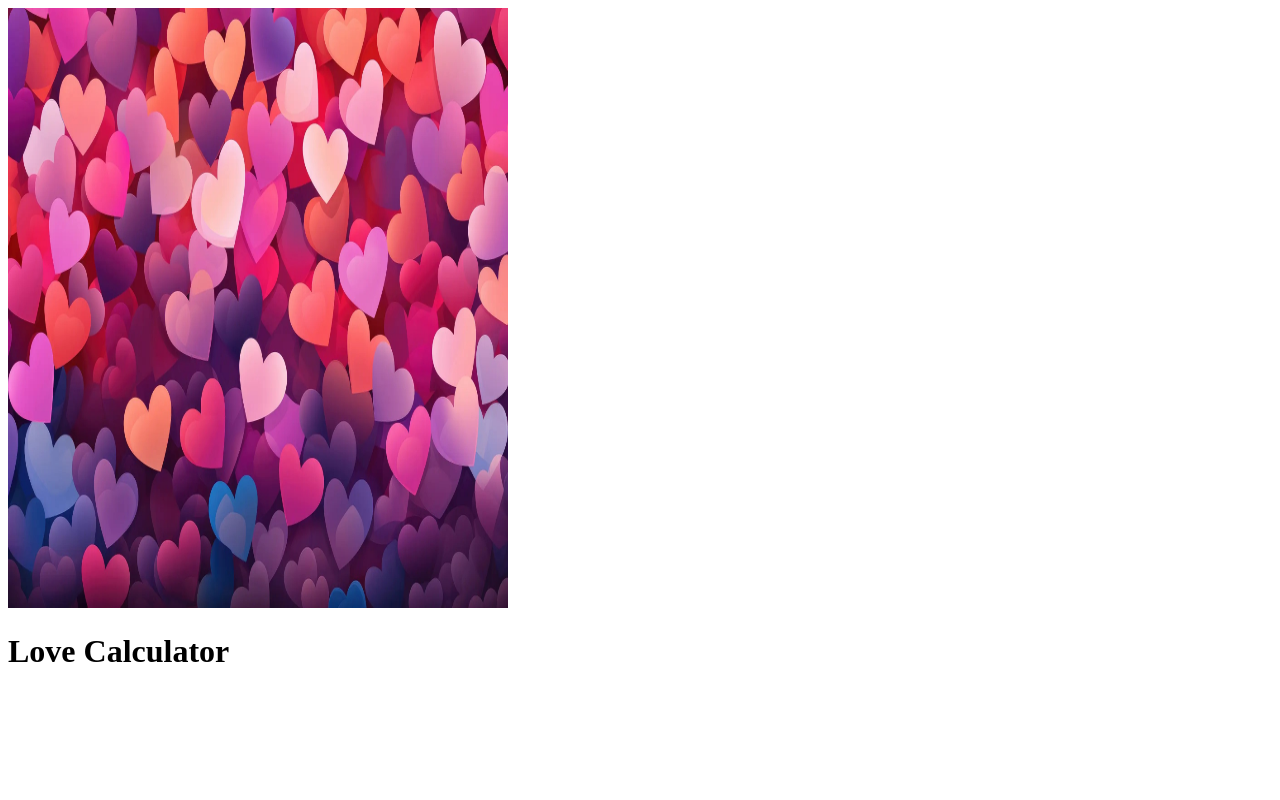
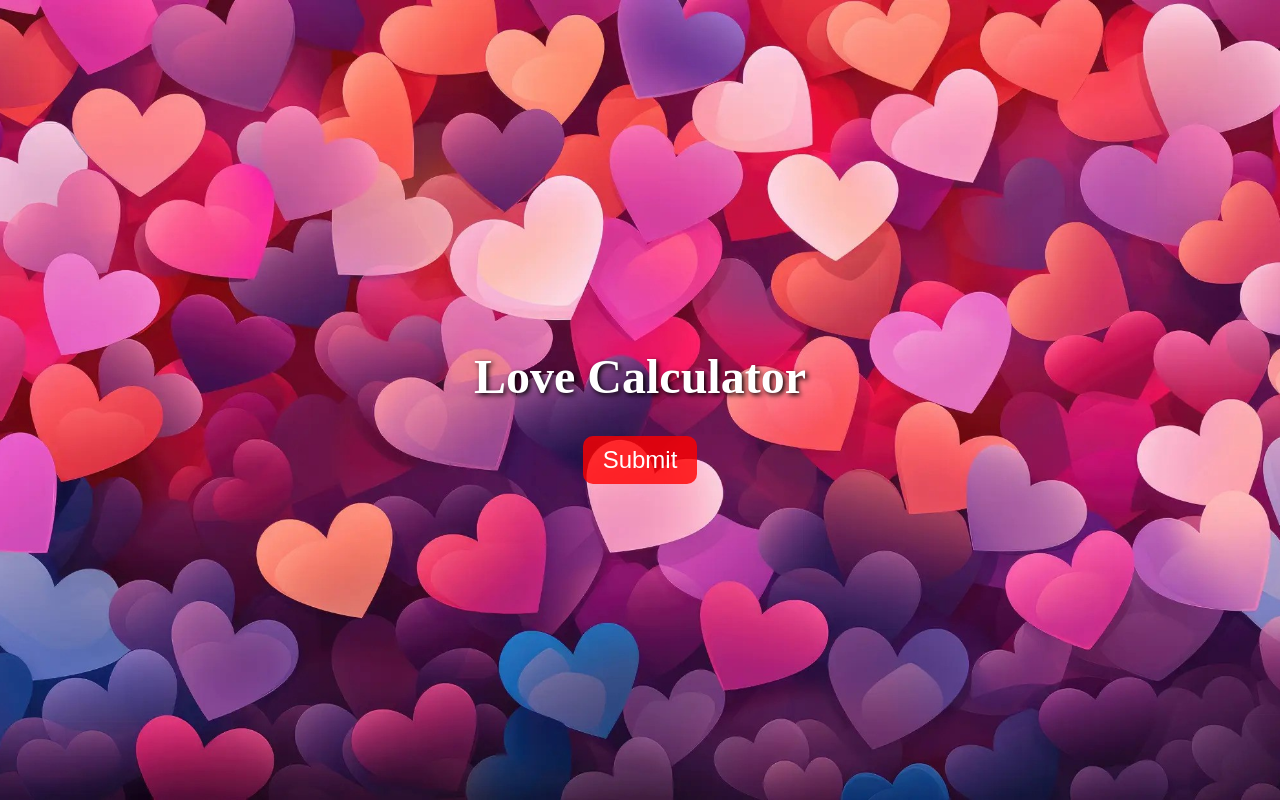
Before and after one commit to Lordwick5/Love-Calculator, a plain HTML site: page index.html in a window 1280 px wide. Drawn offline with Linux system fonts and the light colour scheme.

Commit message:
updated files

```diff
--- a/index.html
+++ b/index.html
@@ -1,12 +1,13 @@
 <!DOCTYPE html>
 <html lang="en">
-  <head>
+<head>
     <meta charset="UTF-8" />
     <meta name="viewport" content="width=device-width, initial-scale=1.0" />
     <title>Love Calculator</title>
-  </head>
-  <body>
-    <img src="colorful-love-hearts-wallpaper-free-image-ezgif.com-webp-to-jpg-converter.jpg" alt="Love with hearts" width="500" height="600">
+    <link rel="stylesheet" href="style.css">
+</head>
+<body>
     <h1>Love Calculator</h1>
-  </body>
+    <button class="button1" id="text">Submit</button>
+</body>
 </html>
--- a/style.css
+++ b/style.css
@@ -0,0 +1,36 @@
+body {
+    background-image: url('colorful-love-hearts-wallpaper-free-image-ezgif.com-webp-to-jpg-converter.jpg');
+    background-size: cover; /* Ensures the image fully covers the screen */
+    background-position: center; /* Centers the image */
+    background-repeat: no-repeat; /* Prevents repeating */
+    background-attachment: fixed; /* Keeps it fixed when scrolling */
+    height: 100vh; /* Full viewport height */
+    margin: 0;
+    padding: 0;
+    display: flex;
+    flex-direction: column;
+    align-items: center;
+    justify-content: center;
+    text-align: center;
+    color: white; /* Adjust text color for better visibility */
+}
+
+h1 {
+    font-size: 3rem;
+    text-shadow: 2px 2px 5px black; /* Enhances readability */
+}
+
+.button1 {
+    padding: 10px 20px;
+    font-size: 1.5rem;
+    border: none;
+    background-color: rgba(255, 0, 0, 0.8);
+    color: white;
+    cursor: pointer;
+    border-radius: 10px;
+    transition: 0.3s;
+}
+
+.button1:hover {
+    background-color: rgba(255, 0, 0, 1);
+}
```
